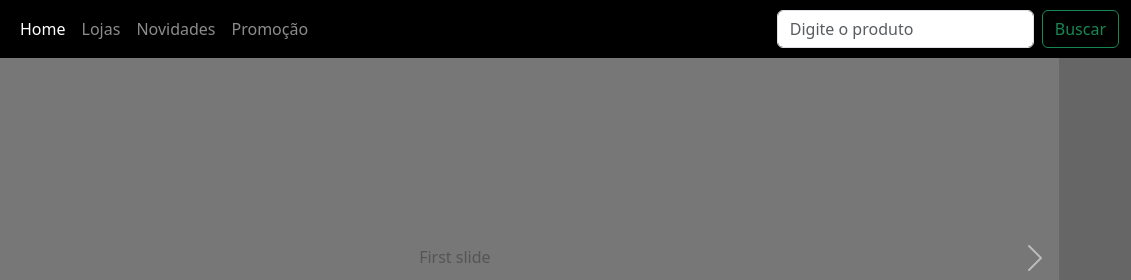
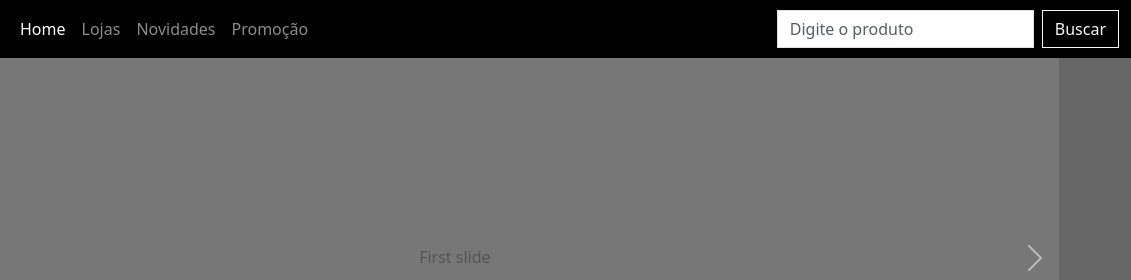
Before and after one commit to JeannMatheuss/Meteora-Bootstrap, a plain HTML site: page index.html in a window 1280 px wide. Shown: the top 280 px of the page, 149-1280 px from the left. Drawn offline with nearby package versions, Linux system fonts and the light colour scheme.

Commit message:
Alterando a borda dos botoes do header e a cor de verde para branco

```diff
--- a/index.html
+++ b/index.html
@@ -34,8 +34,8 @@
                     </li>
                 </ul>
                 <form class="d-flex" role="search">
-                    <input class="form-control me-2" type="search" placeholder="Digite o produto" aria-label="Search">
-                    <button class="btn btn-outline-success" type="submit">Buscar</button>
+                    <input class="form-control me-2 rounded-0" type="search" placeholder="Digite o produto" aria-label="Search">
+                    <button class="btn btn-outline-light rounded-0" type="submit">Buscar</button>
                 </form>
             </div>
             </div>
```
